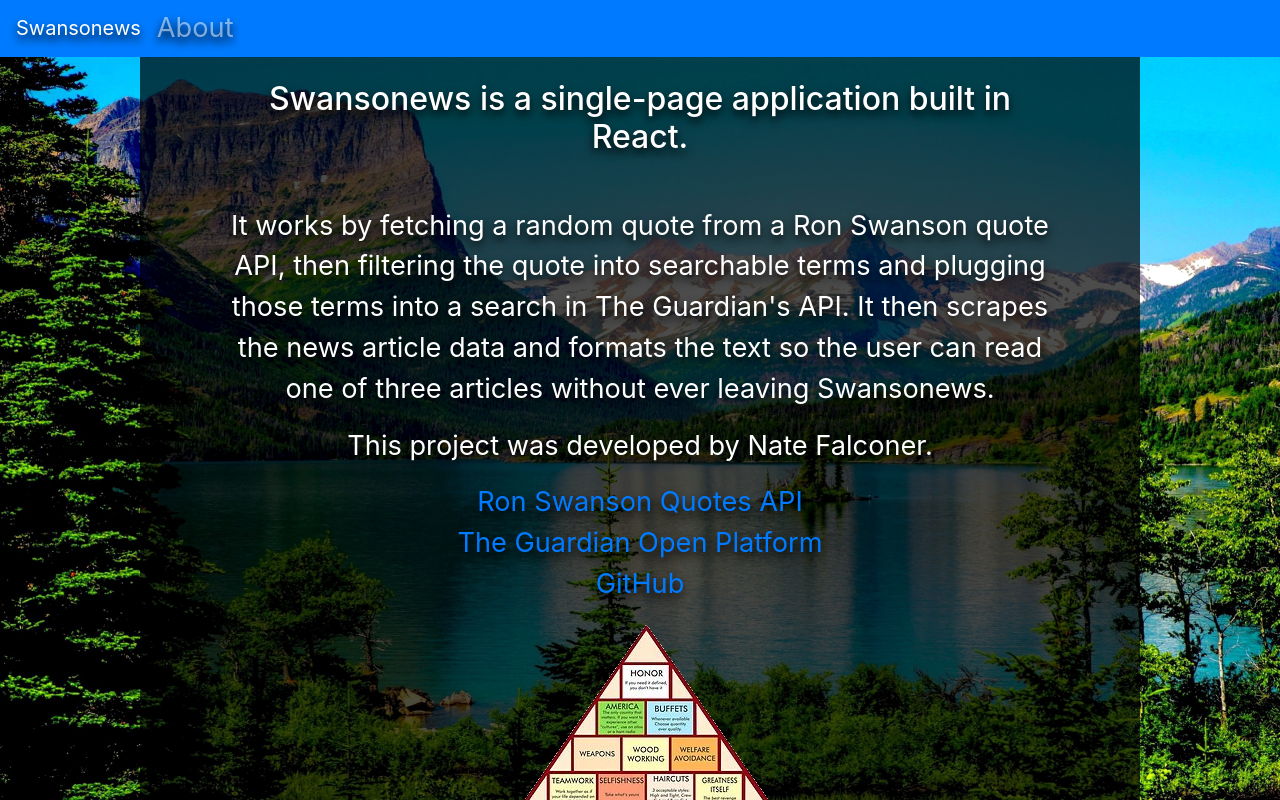
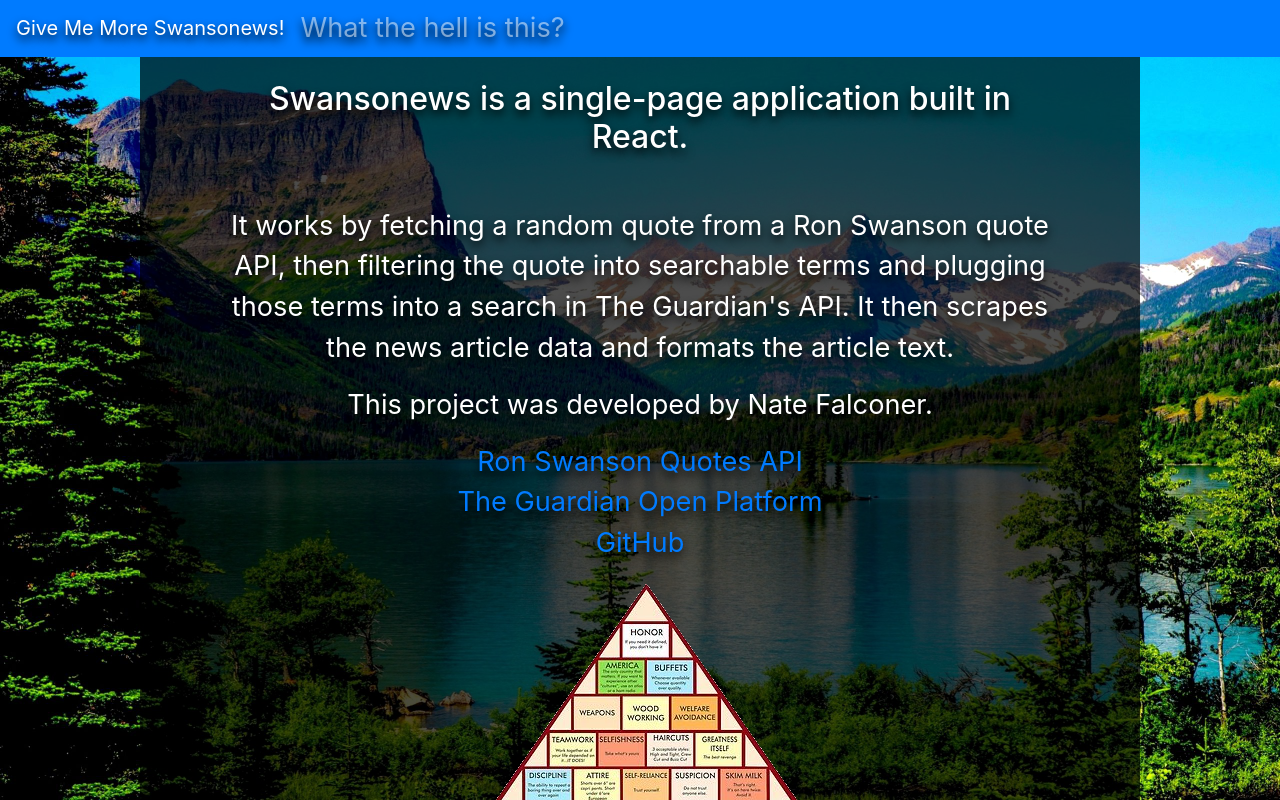
Before and after one commit to NateFalconer/swansonews, a React (Create React App) app: page /about in a window 1280 px wide. Shown: the top 800 px of the page. Built offline with nearby package versions, Linux system fonts and the light colour scheme; no server answers.

Commit message:
v1 style changes

```diff
--- a/src/components/About.jsx
+++ b/src/components/About.jsx
@@ -8,7 +8,7 @@
             <div className="abtext">
             <h2>Swansonews is a single-page application built in React.</h2>
             <br />
-            <p>It works by fetching a random quote from a Ron Swanson quote API, then filtering the quote into searchable terms and plugging those terms into a search in The Guardian's API. It then scrapes the news article data and formats the text so the user can read one of three articles without ever leaving Swansonews.</p>
+            <p>It works by fetching a random quote from a Ron Swanson quote API, then filtering the quote into searchable terms and plugging those terms into a search in The Guardian's API. It then scrapes the news article data and formats the article text.</p>
             <p>This project was developed by Nate Falconer.</p>
             <a href="https://github.com/jamesseanwright/ron-swanson-quotes" target="_blank">Ron Swanson Quotes API</a> <br />
             <a href="https://open-platform.theguardian.com/" target="_blank">The Guardian Open Platform</a> <br />
--- a/src/components/NavBar.jsx
+++ b/src/components/NavBar.jsx
@@ -8,9 +8,9 @@
     return (
       <div className="topbar">
         <Navbar bg="primary" variant="dark" fixed="top">
-          <Navbar.Brand href="/">Swansonews</Navbar.Brand>
+          <Navbar.Brand href="/">Give Me More Swansonews!</Navbar.Brand>
           <Nav className="navLinks">
-            <Link className="navlink" to="/about">About</Link>
+            <Link className="navlink" to="/about">What the hell is this?</Link>
           </Nav>
         </Navbar>
       </div>
--- a/src/index.css
+++ b/src/index.css
@@ -81,7 +81,8 @@
   padding-left: 80px;
   text-align: left;
   padding-right: 80px;
-  padding-top: 80px;
+  padding-bottom: 35px;
+  padding-top: 110px;
   text-shadow: 0 5px 10px rgba(0,0,0,1);
   max-width: 1000px;
   margin: auto;
```
